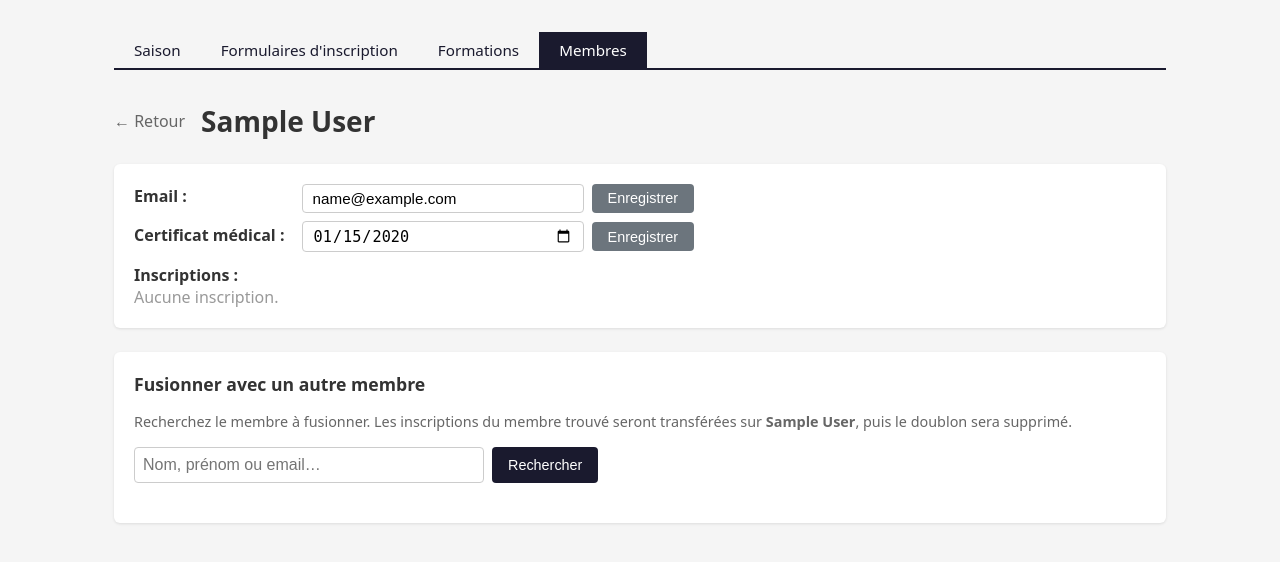
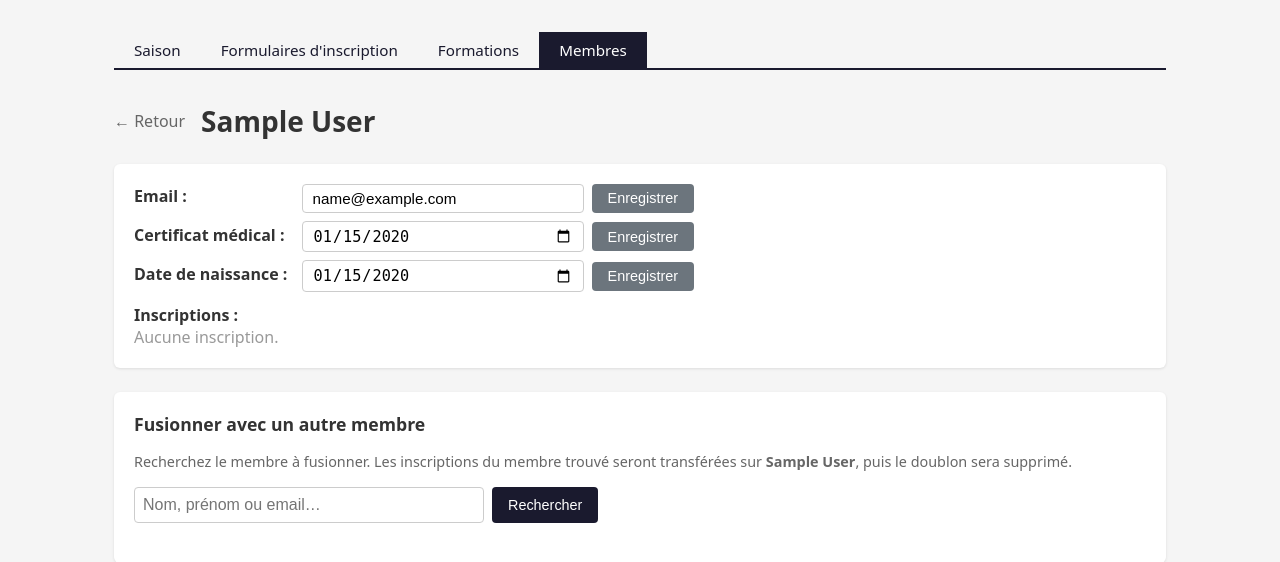
Before and after one commit to BertrandMiannay/helloAssoManager, a Django app: page /saison/membres/1/ in a window 1280 px wide. Shown: the part 48-610 px from the top of the page. Run offline with Django 5.2, Linux system fonts and the light colour scheme; a user stored in the database is signed in; tables that the repository leaves empty hold one stand-in row (values such as "Sample post").

Commit message:
feature: add birthdate for members

```diff
--- a/common/api/helloAssoApi.py
+++ b/common/api/helloAssoApi.py
@@ -204,6 +204,10 @@ class HelloAssoApi:
                             except ValueError:
                                 logger.warning("Invalid birthdate '%s' for item %s", birthdate_str, item.id)
 
+                        if birthdate and member.birthdate != birthdate:
+                            member.birthdate = birthdate
+                            member.save(update_fields=['birthdate'])
+
                         level_values = {
                             field: custom.get(form.field_mapping.get(field, ''), '')
                             for field in LEVEL_FIELDS
--- a/helloAssoImporter/models.py
+++ b/helloAssoImporter/models.py
@@ -90,6 +90,7 @@ class Member(models.Model):
     email = models.CharField()
     first_name = models.CharField()
     last_name = models.CharField()
+    birthdate = models.DateField(null=True, blank=True)
     medical_certificate_date = models.DateField(null=True, blank=True)
 
     class Meta:
--- a/helloAssoImporter/templates/helloAssoImporter/member_detail.html
+++ b/helloAssoImporter/templates/helloAssoImporter/member_detail.html
@@ -33,6 +33,16 @@
         <button type="submit" class="btn btn-secondary" style="white-space:nowrap;">Enregistrer</button>
     </form>
     {% if cert_error %}<p style="color:#dc3545; font-size:0.875rem; margin-bottom:0.5rem; padding-left:168px;">{{ cert_error }}</p>{% endif %}
+    <form method="post" style="display:flex; align-items:center; gap:0.5rem; max-width:560px; margin-bottom:0.5rem;">
+        {% csrf_token %}
+        <input type="hidden" name="_action" value="birthdate">
+        <label for="member-birthdate" style="width:160px; min-width:160px; white-space:nowrap;"><strong>Date de naissance :</strong></label>
+        <input type="date" id="member-birthdate" name="birthdate"
+               value="{{ member.birthdate|date:'Y-m-d' }}"
+               style="flex:1; padding:0.3rem 0.6rem; border:1px solid {% if birthdate_error %}#dc3545{% else %}#ccc{% endif %}; border-radius:4px; font-size:0.95rem;">
+        <button type="submit" class="btn btn-secondary" style="white-space:nowrap;">Enregistrer</button>
+    </form>
+    {% if birthdate_error %}<p style="color:#dc3545; font-size:0.875rem; margin-bottom:0.5rem; padding-left:168px;">{{ birthdate_error }}</p>{% endif %}
     <p style="margin-top:0.75rem;"><strong>Inscriptions :</strong></p>
     {% if orders %}
     <table style="width:100%; border-collapse:collapse; margin-top:0.5rem; font-size:0.9rem;">
--- a/helloAssoImporter/views.py
+++ b/helloAssoImporter/views.py
@@ -256,6 +256,7 @@ def member_detail(request, pk):
     member = get_object_or_404(Member, pk=pk)
 
     email_error = None
+    birthdate_error = None
     cert_error = None
     if request.method == 'POST':
         action = request.POST.get('_action')
@@ -275,6 +276,23 @@ def member_detail(request, pk):
                     member.save(update_fields=['email'])
                     logger.info("MEMBER_EMAIL_CHANGE pk=%s old=%s new=%s by=%s",
                                 member.pk, old_email, new_email, request.user.username)
+                return redirect('saison-membre-detail', pk=pk)
+
+        elif action == 'birthdate':
+            from datetime import date
+            raw_birthdate = request.POST.get('birthdate', '').strip()
+            new_birthdate = None
+            if raw_birthdate:
+                try:
+                    new_birthdate = date.fromisoformat(raw_birthdate)
+                except ValueError:
+                    birthdate_error = "Format de date invalide (attendu : AAAA-MM-JJ)."
+            if not birthdate_error:
+                if new_birthdate != member.birthdate:
+                    member.birthdate = new_birthdate
+                    member.save(update_fields=['birthdate'])
+                    logger.info("MEMBER_BIRTHDATE_CHANGE pk=%s date=%s by=%s",
+                                member.pk, new_birthdate, request.user.username)
                 return redirect('saison-membre-detail', pk=pk)
 
         elif action == 'cert':
@@ -310,6 +328,7 @@ def member_detail(request, pk):
         'query': query,
         'candidates': candidates,
         'email_error': email_error,
+        'birthdate_error': birthdate_error,
         'cert_error': cert_error,
         'active_tab': 'membres',
     })
```
Also changed, not shown: helloAssoImporter/templates/helloAssoImporter/adherent_detail.html (+6 -1 lines), helloAssoImporter/migrations/0004_member_birthdate.py (added).
